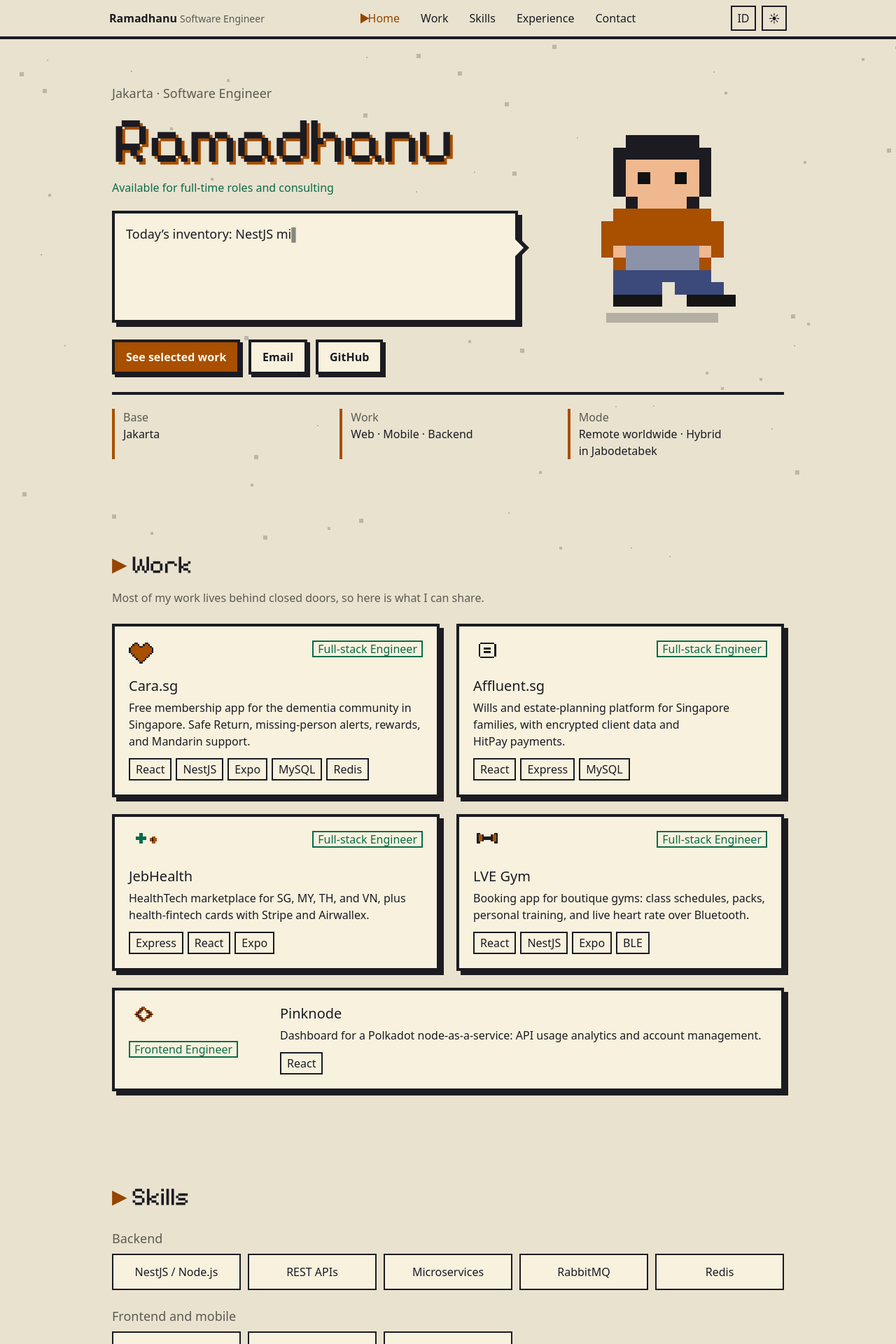
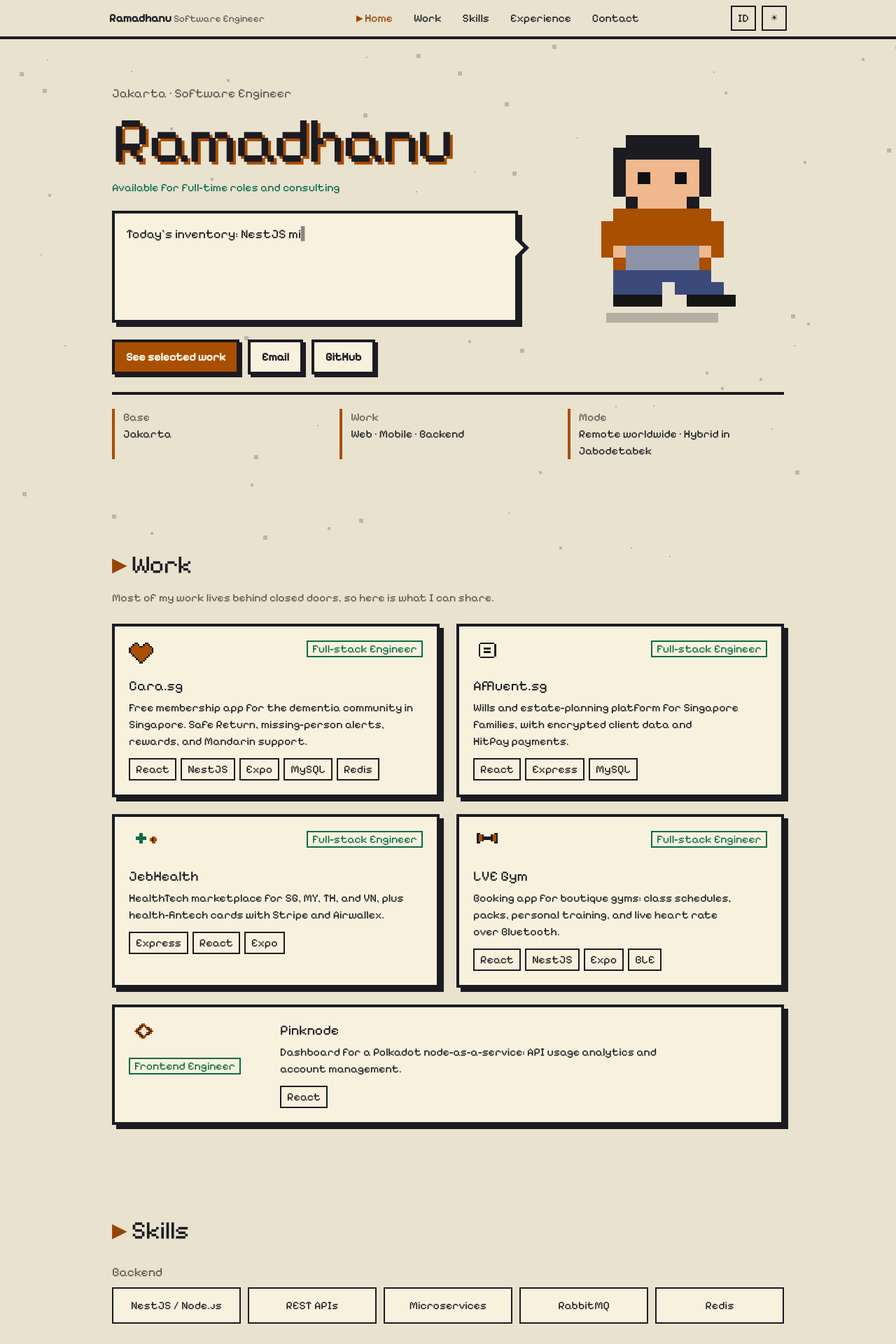
Before and after one commit to RZID/RZID, a React (Vite) app: page / in a window 1280 px wide. Shown: the top 1920 px of the page at 70% size. Built offline with nearby package versions, Linux system fonts and the light colour scheme.

Commit message:
feat: use Pixelify Sans for every text element

```diff
--- a/src/app/site.tsx
+++ b/src/app/site.tsx
@@ -19,7 +19,7 @@ export const Site = () => {
       <Starfield />
       <a
         href="#main"
-        className="sr-only focus:not-sr-only focus:fixed focus:top-4 focus:left-4 focus:z-50 focus:border-4 focus:border-ink focus:bg-accent focus:px-4 focus:py-2 focus:font-sans focus:text-on-accent"
+        className="sr-only focus:not-sr-only focus:fixed focus:top-4 focus:left-4 focus:z-50 focus:border-4 focus:border-ink focus:bg-accent focus:px-4 focus:py-2 focus:font-pixel focus:text-on-accent"
       >
         {t(ui.skipToContent)}
       </a>
--- a/src/components/layout/header.tsx
+++ b/src/components/layout/header.tsx
@@ -176,7 +176,7 @@ export const Header = () => {
         }}
         aria-current={isActive ? 'location' : undefined}
         className={cn(
-          'group inline-flex items-center font-sans text-label',
+          'group inline-flex items-center font-pixel text-label',
           stacked ? 'min-h-12 w-full gap-1 border-l-4 px-3 py-2 text-lead' : 'px-2 py-1',
           isActive
             ? cn('text-accent-text', stacked && 'border-accent-text bg-panel')
@@ -205,9 +205,9 @@ export const Header = () => {
           aria-hidden
           className="xp-bar absolute inset-x-0 bottom-0 h-1 origin-left bg-accent"
         />
-        <a href="#home" className="font-sans text-label font-bold whitespace-nowrap">
+        <a href="#home" className="font-pixel text-label font-bold whitespace-nowrap">
           {profile.name}{' '}
-          <small className="hidden font-sans text-meta font-normal text-muted sm:inline">
+          <small className="hidden font-pixel text-meta font-normal text-muted sm:inline">
             {t(profile.role)}
           </small>
         </a>
@@ -224,7 +224,7 @@ export const Header = () => {
             ref={menuButtonRef}
             aria-label={menuOpen ? t(ui.closeMenu) : t(ui.menu)}
             onClick={() => setMenuOpen((open) => !open)}
-            className="inline-flex h-9 cursor-pointer items-center gap-1.5 border-2 border-ink px-2 font-sans text-label lg:hidden"
+            className="inline-flex h-9 cursor-pointer items-center gap-1.5 border-2 border-ink px-2 font-pixel text-label lg:hidden"
           >
             <span aria-hidden className="inline-flex flex-col gap-0.5">
               <span className="block h-0.5 w-4 bg-current" />
@@ -237,7 +237,7 @@ export const Header = () => {
             type="button"
             onClick={handleLanguageToggle}
             aria-label={locale === 'id' ? t(ui.switchToEnglish) : t(ui.switchToIndonesian)}
-            className="flex size-9 cursor-pointer items-center justify-center border-2 border-ink font-sans text-label"
+            className="flex size-9 cursor-pointer items-center justify-center border-2 border-ink font-pixel text-label"
           >
             {locale === 'id' ? t(ui.englishShort) : t(ui.indonesianShort)}
           </button>
@@ -245,7 +245,7 @@ export const Header = () => {
             type="button"
             onClick={handleThemeToggle}
             aria-label={t(ui.themeToggle)}
-            className="flex size-9 cursor-pointer items-center justify-center border-2 border-ink font-sans text-label"
+            className="flex size-9 cursor-pointer items-center justify-center border-2 border-ink font-pixel text-label"
           >
             {theme === 'light' ? '☀' : '☾'}
           </button>
@@ -274,14 +274,14 @@ export const Header = () => {
               <span aria-hidden>
                 <PixelAvatar className="h-8 w-auto" />
               </span>
-              <span className="font-sans text-lead font-bold">{t(ui.menu)}</span>
+              <span className="font-pixel text-lead font-bold">{t(ui.menu)}</span>
             </span>
             <button
               ref={menuCloseRef}
               type="button"
               aria-label={t(ui.closeMenu)}
               onClick={closeMenu}
-              className="flex size-9 cursor-pointer items-center justify-center border-2 border-ink font-sans text-label"
+              className="flex size-9 cursor-pointer items-center justify-center border-2 border-ink font-pixel text-label"
             >
               ×
             </button>
@@ -289,7 +289,7 @@ export const Header = () => {
           <nav className="flex flex-1 flex-col gap-1 p-3">
             {nav.map((item) => navLink(item, true))}
           </nav>
-          <p className="border-t-4 border-ink px-4 py-3 font-sans text-label text-muted">
+          <p className="border-t-4 border-ink px-4 py-3 font-pixel text-label text-muted">
             {t(ui.menuHint)}
           </p>
         </aside>
--- a/src/components/layout/section.tsx
+++ b/src/components/layout/section.tsx
@@ -21,7 +21,7 @@ export const Section = ({ title, lead, meta, className, children, ...props }: Se
           {title}
         </h2>
         {meta === undefined ? null : (
-          <span className="font-sans text-label text-muted">{meta}</span>
+          <span className="font-pixel text-label text-muted">{meta}</span>
         )}
       </div>
     )}
--- a/src/components/ui/button-link.tsx
+++ b/src/components/ui/button-link.tsx
@@ -18,7 +18,7 @@ export const ButtonLink = ({
 }: ButtonLinkProps) => (
   <a
     className={cn(
-      'inline-flex cursor-pointer items-center justify-center border-4 border-ink px-4 py-2 font-sans text-lead font-bold shadow-hard-sm',
+      'inline-flex cursor-pointer items-center justify-center border-4 border-ink px-4 py-2 font-pixel text-lead font-bold shadow-hard-sm',
       'transition-[transform,box-shadow] duration-(--motion-fast) ease-steps will-change-transform',
       'hover:translate-x-0.75 hover:translate-y-0.75 hover:shadow-none',
       'active:translate-x-0.75 active:translate-y-0.75 active:shadow-none',
--- a/src/components/ui/tag.tsx
+++ b/src/components/ui/tag.tsx
@@ -4,7 +4,7 @@ import { cn } from '@/lib/cn'
 export const Tag = ({ className, ...props }: ComponentPropsWithoutRef<'span'>) => (
   <span
     className={cn(
-      'inline-block border-2 border-ink px-2 py-0.5 font-sans text-label leading-normal',
+      'inline-block border-2 border-ink px-2 py-0.5 font-pixel text-label leading-normal',
       className,
     )}
     {...props}
--- a/src/features/boot/boot-screen.tsx
+++ b/src/features/boot/boot-screen.tsx
@@ -64,7 +64,7 @@ export const BootScreen = ({ onDone }: BootScreenProps) => {
         ref={buttonRef}
         type="button"
         onClick={start}
-        className="cursor-pointer border-4 border-[#ece8d8] bg-[#ffc83d] px-5 py-2 font-sans text-lead font-bold text-[#0b0d14]"
+        className="cursor-pointer border-4 border-[#ece8d8] bg-[#ffc83d] px-5 py-2 font-pixel text-lead font-bold text-[#0b0d14]"
       >
         {t(ui.pressStart)}
       </button>
--- a/src/features/contact/contact-section.tsx
+++ b/src/features/contact/contact-section.tsx
@@ -15,7 +15,7 @@ export const ContactSection = () => {
         <Box className="px-5 py-10 text-center sm:px-8">
           <h2 className="font-pixel text-section">{t(sections.contact.title)}</h2>
           <p className="mx-auto mt-3 mb-4 max-w-prose text-muted">{t(sections.contact.summary)}</p>
-          <p className="mb-6 font-sans text-mint">{t(sections.contact.availability)}</p>
+          <p className="mb-6 font-pixel text-mint">{t(sections.contact.availability)}</p>
           <div className="flex flex-wrap justify-center gap-3">
             <ButtonLink href={profile.links.email.href}>{t(profile.links.email.label)}</ButtonLink>
             <ButtonLink href={profile.links.github.href} variant="secondary">
--- a/src/features/guild/guild-section.tsx
+++ b/src/features/guild/guild-section.tsx
@@ -17,12 +17,12 @@ export const GuildSection = () => {
               <Box className="flex items-start gap-4 p-4">
                 <span
                   aria-hidden
-                  className="min-w-8 font-sans text-rank leading-none text-accent-text"
+                  className="min-w-8 font-pixel text-rank leading-none text-accent-text"
                 >
                   {index + 1}
                 </span>
                 <div>
-                  <h3 className="font-sans text-title">{item.org}</h3>
+                  <h3 className="font-pixel text-title">{item.org}</h3>
                   <p className="text-label text-muted">
                     {t(item.role)} · {t(item.period)}
                   </p>
--- a/src/features/hero/hero-section.tsx
+++ b/src/features/hero/hero-section.tsx
@@ -57,7 +57,7 @@ const ChatDialogue = ({ sentences, instant }: ChatDialogueProps) => {
           type="button"
           onClick={replay}
           aria-label={t(ui.replayDialogue)}
-          className="absolute right-2 bottom-2 z-10 flex size-7 cursor-pointer items-center justify-center border-2 border-ink bg-panel font-sans text-lead leading-none text-mint"
+          className="absolute right-2 bottom-2 z-10 flex size-7 cursor-pointer items-center justify-center border-2 border-ink bg-panel font-pixel text-lead leading-none text-mint"
         >
           <span aria-hidden>↻</span>
         </button>
@@ -85,11 +85,11 @@ export const HeroSection = () => {
       className="grid grid-cols-1 gap-x-8 gap-y-4 lg:grid-cols-[1.25fr_0.75fr] lg:items-center lg:gap-y-6"
     >
       <Reveal className="lg:col-start-1 lg:row-start-1">
-        <p className="m-0 font-sans text-lead text-muted">
+        <p className="m-0 font-pixel text-lead text-muted">
           {t(profile.location)} · {t(profile.role)}
         </p>
         <h1 className="my-2 font-pixel text-hero leading-none text-shadow-hard">{hero.name}</h1>
-        <p className="mt-2 mb-5 font-sans text-mint">{t(sections.contact.availability)}</p>
+        <p className="mt-2 mb-5 font-pixel text-mint">{t(sections.contact.availability)}</p>
 
         <ChatDialogue key={`${locale}-${reduced}`} sentences={sentences} instant={reduced} />
         <p className="sr-only">{t(profile.summary)}</p>
@@ -119,7 +119,7 @@ export const HeroSection = () => {
       <Reveal className="col-span-full grid gap-4 border-t-4 border-ink pt-5 sm:grid-cols-3">
         {hero.stats.map((stat) => (
           <div key={stat.label.id} className="border-l-4 border-accent pl-3">
-            <p className="m-0 font-sans text-label text-muted">{t(stat.label)}</p>
+            <p className="m-0 font-pixel text-label text-muted">{t(stat.label)}</p>
             <p className="m-0 text-label">{t(stat.value)}</p>
           </div>
         ))}
--- a/src/features/items/items-section.tsx
+++ b/src/features/items/items-section.tsx
@@ -13,13 +13,13 @@ export const ItemsSection = () => {
       <div className="space-y-6">
         {skillGroups.map((group, groupIndex) => (
           <Reveal key={group.title.id} delay={groupIndex * 50}>
-            <h3 className="mb-2 font-sans text-lead text-muted">{t(group.title)}</h3>
+            <h3 className="mb-2 font-pixel text-lead text-muted">{t(group.title)}</h3>
             <ul className="grid grid-cols-2 gap-2.5 sm:grid-cols-3 md:grid-cols-4 lg:grid-cols-5">
               {group.items.map((item) => (
                 <li
                   key={item.id}
                   className={cn(
-                    'border-2 border-ink bg-panel px-2 py-3 text-center font-sans text-label',
+                    'border-2 border-ink bg-panel px-2 py-3 text-center font-pixel text-label',
                     'transition-transform duration-(--motion-fast) ease-steps hover:-translate-y-1',
                     group.learning === true && 'border-dashed text-muted',
                   )}
--- a/src/features/quests/quests-section.tsx
+++ b/src/features/quests/quests-section.tsx
@@ -38,12 +38,12 @@ export const QuestsSection = () => {
                   )}
                 >
                   <ProjectIcon icon={project.icon} />
-                  <span className="border-2 border-mint px-1.5 font-sans text-label leading-tight text-mint">
+                  <span className="border-2 border-mint px-1.5 font-pixel text-label leading-tight text-mint">
                     {t(project.role)}
                   </span>
                 </div>
                 <div className={cn(isWide && 'md:flex-1')}>
-                  <h3 className="mb-1.5 font-sans text-title">{project.name}</h3>
+                  <h3 className="mb-1.5 font-pixel text-title">{project.name}</h3>
                   <p className="mb-3 text-label">{t(project.summary)}</p>
                   <div className="flex flex-wrap gap-1.5">
                     {project.stack.map((item) => (
--- a/src/styles/index.css
+++ b/src/styles/index.css
@@ -44,7 +44,6 @@
   --color-shadow: var(--shadow);
 
   --font-pixel: 'Pixelify Sans', ui-monospace, Menlo, Consolas, monospace;
-  --font-sans: system-ui, -apple-system, 'Segoe UI', sans-serif;
 
   --shadow-hard: 6px 6px 0 var(--shadow);
   --shadow-hard-sm: 4px 4px 0 var(--shadow);
@@ -384,7 +383,7 @@
     overflow-x: hidden;
     background: var(--page);
     color: var(--ink);
-    font-family: var(--font-sans);
+    font-family: var(--font-pixel);
     font-size: 16px;
     line-height: 1.65;
   }
```
Also changed, not shown: 3 other files (tests, documents, lock files or other folders).
